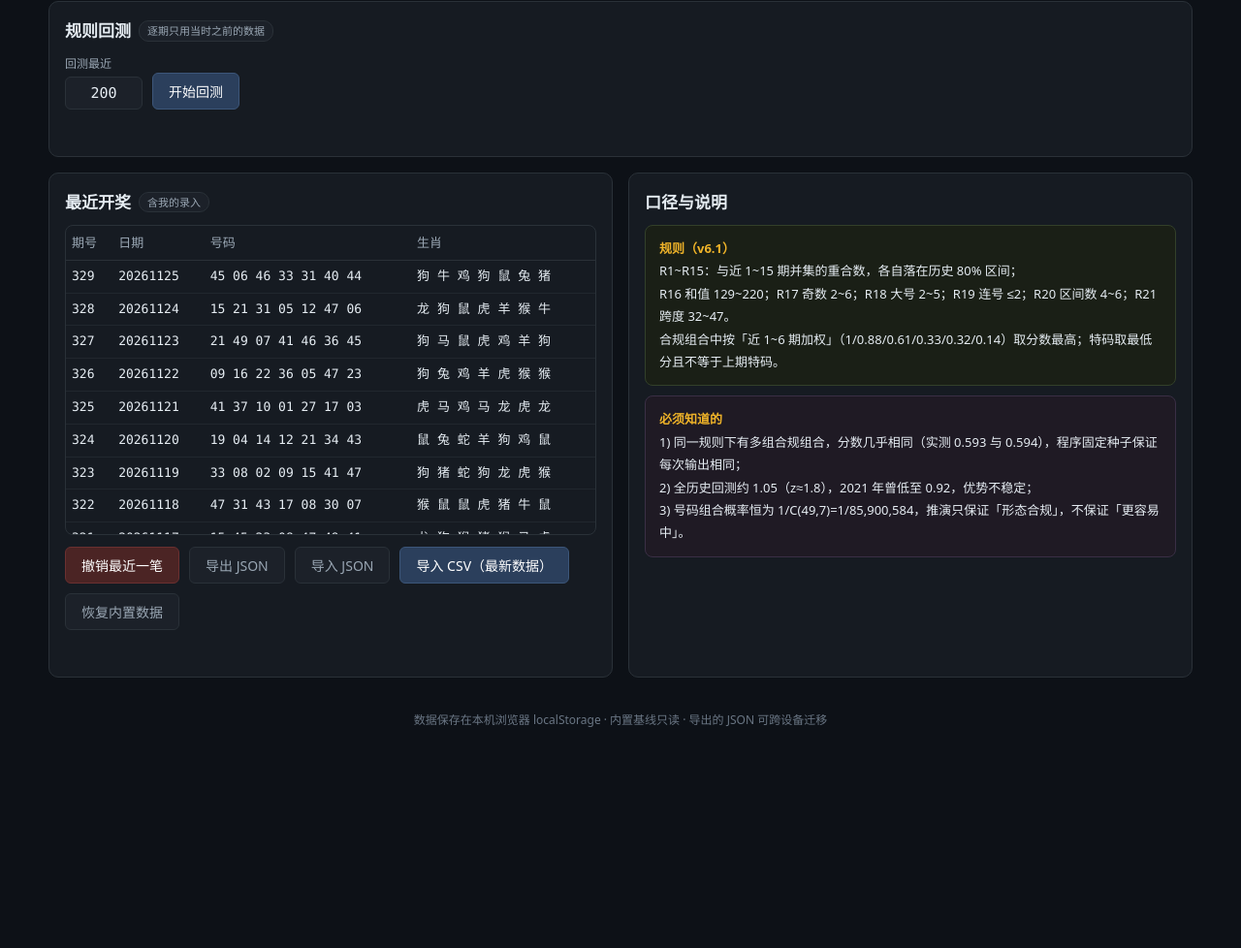
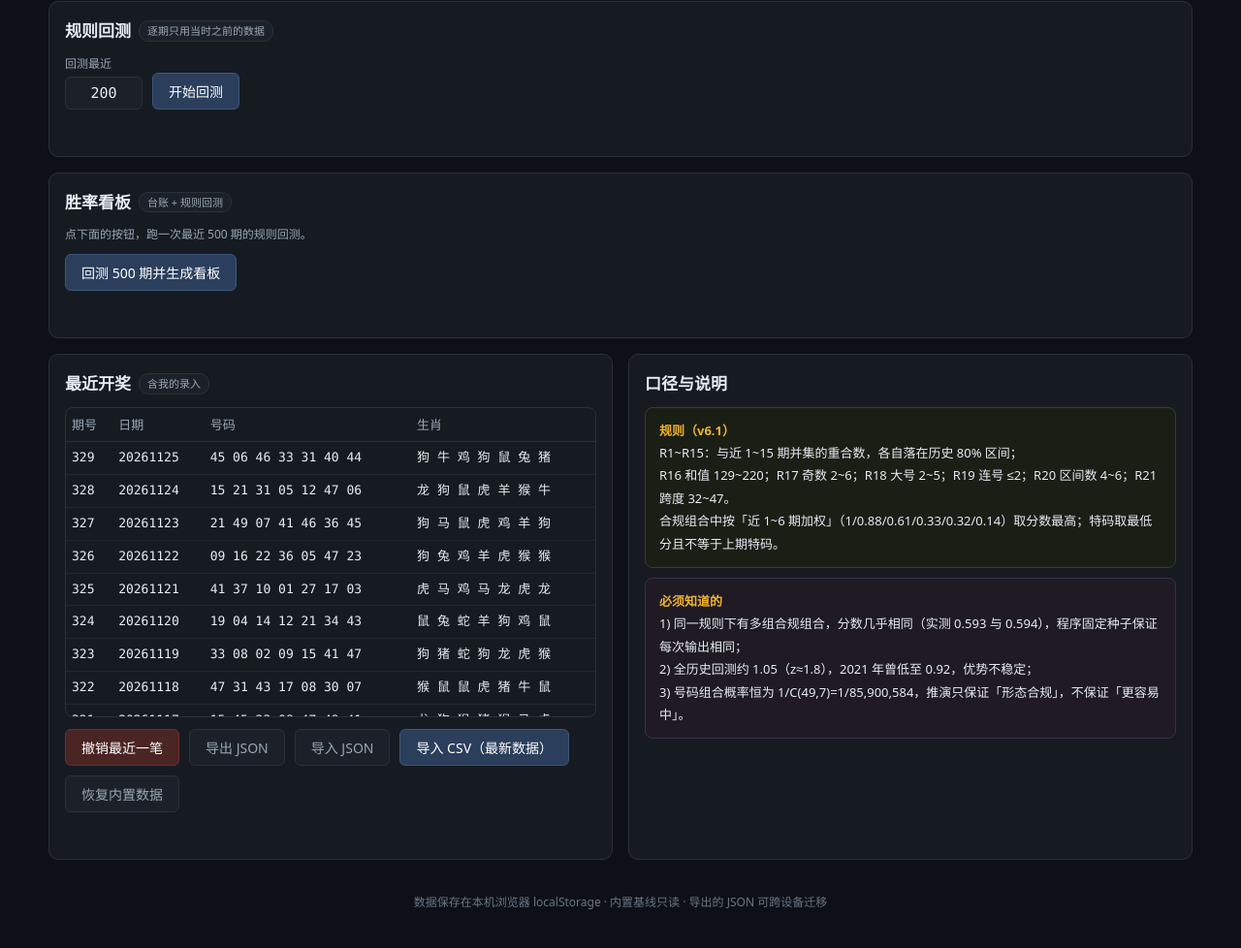
Before and after one commit to Dlong417/dsh749, a plain HTML site: page index.html in a window 1280 px wide. Shown: the part 902-1880 px from the top of the page at 97% size. Before the commit the page ends 1714 px from the top, so only its background shows below. Drawn offline with Linux system fonts and the light colour scheme.

Commit message:
add dashboard

```diff
--- a/index.html
+++ b/index.html
@@ -149,6 +149,15 @@ footer{margin-top:18px;font-size:12px;color:#6a7684;text-align:center}
   </div>
   <div class="msg" id="btMsg"></div>
   <div id="btBody"></div>
+</section>
+
+<section class="card">
+  <h2>胜率看板 <span class="tag">台账 + 规则回测</span></h2>
+  <div id="boardBody" class="hint">点下面的按钮，跑一次最近 500 期的规则回测。</div>
+  <div class="f-row" style="margin-top:10px">
+    <button id="btnBoard">回测 500 期并生成看板</button>
+  </div>
+  <div class="msg" id="boardMsg"></div>
 </section>
 
 <div class="grid2">
@@ -405,8 +414,10 @@ function renderLedger(){
   if (settled.length){
     const m = settled.reduce((a,p)=>a+p.hit,0)/settled.length;
     const z = (m-1)/Math.sqrt(0.749/settled.length);
+    let streak = 0, mxz = 0;
+    for (const p of settled) { if (p.hit === 0) { streak++; mxz = Math.max(mxz, streak); } else streak = 0; }
     document.getElementById('ledMeta').textContent =
-      `已结算 ${settled.length} 期　场均 ${m.toFixed(3)}　z=${z.toFixed(2)}　（随机基准 1.000，z>2 才算有统计意义）`;
+      `已结算 ${settled.length} 期　场均 ${m.toFixed(3)}　z=${z.toFixed(2)}　最长连 0 命中 ${mxz} 期　（随机基准 1.000）`;
   } else {
     document.getElementById('ledMeta').textContent = '还没有已结算的预测。录入开奖后会自动结算。';
   }
```
